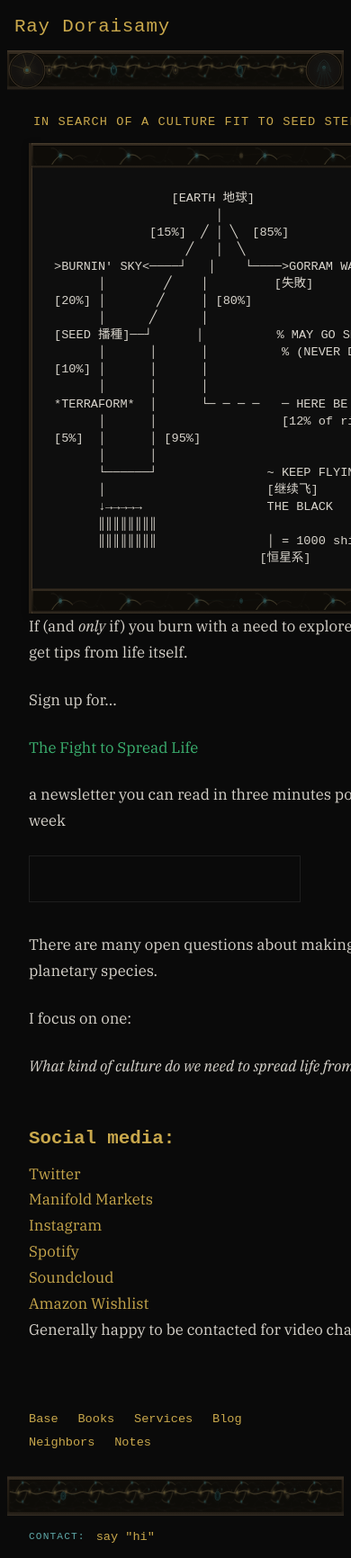
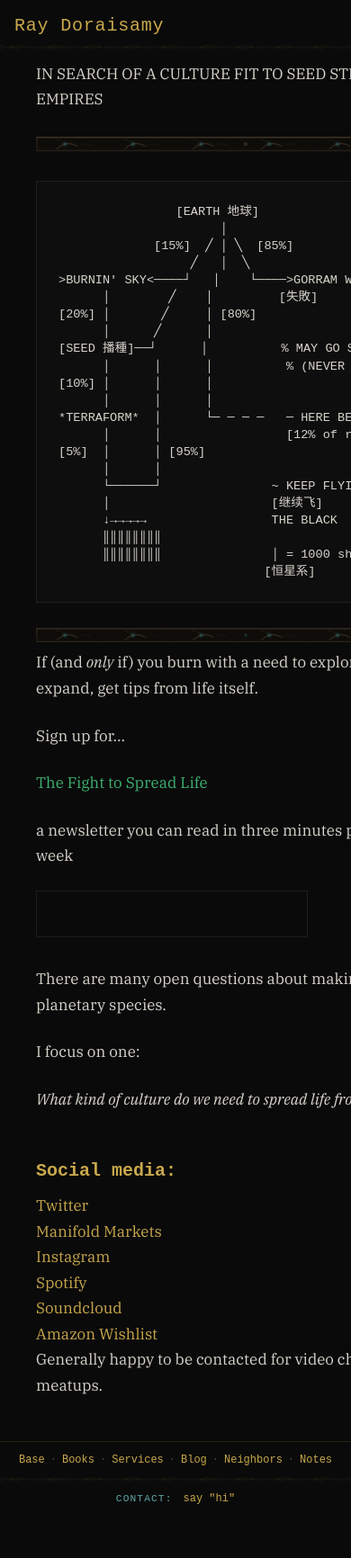
Before and after one commit to ray-dorai/ray-dorai.github.io, a Jekyll site: the page built from index.html, in a window 390 px wide. Shown: the whole page at 90% size. Built offline with Jekyll 4.4.1, drawn with Linux system fonts in a browser that asks for light colours; some web fonts are replaced; after the commit the page ends 1684 px from its top, so only the background shows below that; grey boxes are pictures that could not be loaded.

Commit message:
Update main.css

```diff
--- a/css/main.css
+++ b/css/main.css
@@ -1,3 +1,11 @@
+/* ============================================================
+   RAY DORAISAMY — CSS
+   Type: 3270 (frame voice) + IBM Plex Serif (body)
+   Frame: Physarum / jellyfish network in carved stone
+   Layout: MUD-inspired with Butterick reading column
+   ============================================================ */
+
+/* --- FONTS --- */
 
 @font-face {
   font-family: '3270';
@@ -139,7 +147,6 @@
 ul.posts { margin: var(--space-md) 0 var(--space-xl); padding: 0; }
 ul.posts li { list-style: none; padding: 0.3em 0; border-bottom: 1px solid var(--border); font-family: 'Plex Serif', serif; }
 ul.posts li span { font-family: '3270', monospace; font-size: var(--step-sm); color: var(--text-muted); margin-right: 0.5em; }
-ul.posts li a { font-family: '3270', monospace; }
 
 /* --- IMAGES --- */
 
@@ -274,43 +281,6 @@
 /* Mobile nav */
 .mud-nav-mobile { display: none; }
 
-/* --- HERO ART (index ASCII art frame) --- */
-
-.hero-art__title {
-  font-family: '3270', monospace;
-  font-size: var(--step-sm);
-  color: var(--gold);
-  letter-spacing: 0.08em;
-  text-align: center;
-  margin-bottom: var(--space-sm);
-  max-width: none;
-}
-
-.hero-art__frame {
-  border-left: 3px solid var(--stone-mid);
-  border-right: 3px solid var(--stone-mid);
-  box-shadow:
-    inset 1px 0 0 var(--stone-highlight),
-    inset -1px 0 0 var(--stone-deep),
-    0 2px 8px rgba(0,0,0,0.3);
-  overflow: hidden;
-}
-
-.hero-art__band {
-  display: block;
-  width: 100%;
-  height: 28px;
-  flex-shrink: 0;
-}
-
-.hero-art__frame pre {
-  margin: 0;
-  border: none;
-  border-radius: 0;
-  border-left: 1px solid var(--stone-light);
-  border-right: 1px solid var(--stone-light);
-}
-
 /* --- IFRAMES --- */
 iframe { max-width: 100%; border: 1px solid var(--border); }
 
@@ -324,34 +294,198 @@
 ::-webkit-scrollbar-thumb:hover { background: var(--gold-dim); }
 
 /* ============================================================
-   RESPONSIVE
+   RESPONSIVE — mobile as courtyard
+   The frame becomes a trace. The reading becomes everything.
    ============================================================ */
 
+/* --- Tablet: sidebar gone, frame thins --- */
 @media (max-width: 52rem) {
   .mud-layout { grid-template-columns: 1fr; }
   .mud-sidebar { display: none; }
   .mud-main { grid-area: unset; }
-  .mud-log { padding: var(--space-md) 0; max-width: 100%; }
-  .mud-log img { max-width: 100% !important; margin-left: 0 !important; margin-right: 0 !important; }
-  .frame-band { height: 60px; }
-  .corner-node { width: 60px; height: 60px; }
+  .mud-log {
+    padding: var(--space-md) 1rem;
+    max-width: 100%;
+  }
+  .mud-log img {
+    max-width: 100% !important;
+    margin-left: 0 !important;
+    margin-right: 0 !important;
+  }
+
+  /* Frame becomes a trace — 8px, just the tile pattern, no nodes */
+  .frame-band { height: 8px; overflow: hidden; }
+  .frame-band svg { opacity: 0.5; }
+
+  /* Corner bosses disappear — no room, no detail at this size */
+  .corner-node { display: none; }
+
+  /* Header tightens */
+  .mud-header { padding: var(--space-sm) 1rem var(--space-xs); }
+
+  /* Mobile nav at bottom — compact horizontal row */
   .mud-nav-mobile {
-    display: block;
-    padding: var(--space-md);
+    display: flex;
+    justify-content: center;
+    gap: 0.3rem;
+    padding: var(--space-sm) 1rem;
+    margin-top: var(--space-sm);
+    border-top: 1px solid var(--stone-mid);
     font-family: '3270', monospace;
     font-size: var(--step-sm);
   }
-  .mud-nav-mobile ul { padding: 0; list-style: none; }
-  .mud-nav-mobile li { display: inline; margin-right: 1em; }
+  .mud-nav-mobile ul { padding: 0; list-style: none; margin: 0; display: flex; gap: 0; flex-wrap: wrap; justify-content: center; }
+  .mud-nav-mobile li { margin: 0; }
+  .mud-nav-mobile li::after { content: '·'; color: var(--gold-faint); margin: 0 0.5em; }
+  .mud-nav-mobile li:last-child::after { content: ''; margin: 0; }
   .mud-nav-mobile a { color: var(--gold); }
+
+  /* Footer tightens */
+  .mud-footer { padding: var(--space-xs) 1rem; justify-content: center; }
+
+  /* Index page: hide ASCII art on mobile */
+  .mud-log pre:first-child,
+  .index-ascii { display: none; }
+
+  /* Index page: tagline compact */
+  .index-tagline {
+    font-family: '3270', monospace;
+    font-size: 0.7rem;
+    letter-spacing: 0.1em;
+    color: var(--gold-dim);
+    text-transform: uppercase;
+    margin-bottom: var(--space-md);
+  }
 }
 
+/* --- Phone: pure reading --- */
 @media (max-width: 32rem) {
-  :root { --step-base: 1.05rem; --step-xl: 1.6rem; --step-lg: 1.3rem; }
-  .mud-shell { padding: 0 var(--space-xs); }
-  .mud-header { padding: var(--space-sm) var(--space-xs) var(--space-xs); }
+  :root {
+    --step-base: 1.0625rem; /* 17px — the sweet spot for mobile serif reading */
+    --step-xl:   1.5rem;
+    --step-lg:   1.25rem;
+    --lh:        1.68; /* slightly tighter on narrow columns */
+  }
+
+  .mud-shell { padding: 0; }
+
+  .mud-header {
+    padding: var(--space-sm) 1rem 0.25rem;
+  }
   .mud-header__title { font-size: var(--step-lg); }
+
+  /* Frame trace: barely there — a whisper */
+  .frame-band { height: 6px; }
+  .frame-band svg { opacity: 0.35; }
+
   h1 { font-size: var(--step-lg); }
-  .frame-band { height: 44px; }
-  .corner-node { width: 44px; height: 44px; }
+
+  .mud-log {
+    padding: var(--space-sm) 1rem;
+  }
+
+  /* Post list items need comfortable tap targets */
+  ul.posts li {
+    padding: 0.6em 0;
+    min-height: 48px;
+    display: flex;
+    align-items: baseline;
+    gap: 0.3em;
+  }
+
+  /* Blockquotes: less indent on small screens */
+  blockquote {
+    margin-left: 0;
+    padding-left: var(--space-sm);
+  }
+
+  /* Footer minimal */
+  .mud-footer { font-size: 0.75rem; }
+  .mud-nav-mobile { font-size: 0.75rem; padding: var(--space-xs) 0.75rem; }
+
+  /* Newsletter inline styling for mobile */
+  .newsletter-inline {
+    margin: 0;
+    padding: 0.5em 0;
+    border-bottom: 1px solid var(--border);
+  }
+  .newsletter-inline input[type="email"] {
+    font-family: 'Plex Serif', Georgia, serif;
+    font-size: var(--step-sm);
+    background: var(--stone-deep);
+    border: 1px solid var(--stone-mid);
+    color: var(--text);
+    padding: 0.4em 0.6em;
+    border-radius: 2px;
+    width: 100%;
+    max-width: 240px;
+  }
+  .newsletter-inline input[type="email"]::placeholder {
+    color: var(--text-muted);
+  }
+  .newsletter-inline button {
+    font-family: '3270', monospace;
+    font-size: var(--step-sm);
+    background: none;
+    border: 1px solid var(--gold-dim);
+    color: var(--gold);
+    padding: 0.35em 0.8em;
+    border-radius: 2px;
+    cursor: pointer;
+    margin-top: 0.3em;
+  }
+  .newsletter-inline button:hover {
+    border-color: var(--gold);
+    color: var(--gold-bright);
+  }
 }
+
+/* --- Newsletter inline: visible on all sizes but styled to fit --- */
+.newsletter-inline {
+  padding: 0.4em 0;
+  border-bottom: 1px solid var(--border);
+  font-family: '3270', monospace;
+  font-size: var(--step-sm);
+  color: var(--text-muted);
+}
+.newsletter-inline input[type="email"] {
+  font-family: 'Plex Serif', Georgia, serif;
+  font-size: var(--step-sm);
+  background: var(--stone-deep);
+  border: 1px solid var(--stone-mid);
+  color: var(--text);
+  padding: 0.3em 0.5em;
+  border-radius: 2px;
+}
+.newsletter-inline input[type="email"]::placeholder {
+  color: var(--text-muted);
+}
+.newsletter-inline input[type="email"]:focus {
+  outline: none;
+  border-color: var(--gold-dim);
+}
+.newsletter-inline button {
+  font-family: '3270', monospace;
+  font-size: var(--step-sm);
+  background: none;
+  border: 1px solid var(--gold-dim);
+  color: var(--gold);
+  padding: 0.25em 0.6em;
+  border-radius: 2px;
+  cursor: pointer;
+  transition: border-color 0.15s, color 0.15s;
+}
+.newsletter-inline button:hover {
+  border-color: var(--gold);
+  color: var(--gold-bright);
+}
+
+/* On desktop, hide the inline newsletter if there's a separate desktop signup */
+@media (min-width: 52rem) {
+  .newsletter-mobile-only { display: none; }
+}
+
+/* On mobile, hide the desktop-only signup block */
+@media (max-width: 52rem) {
+  .newsletter-desktop-only { display: none; }
+}
```
